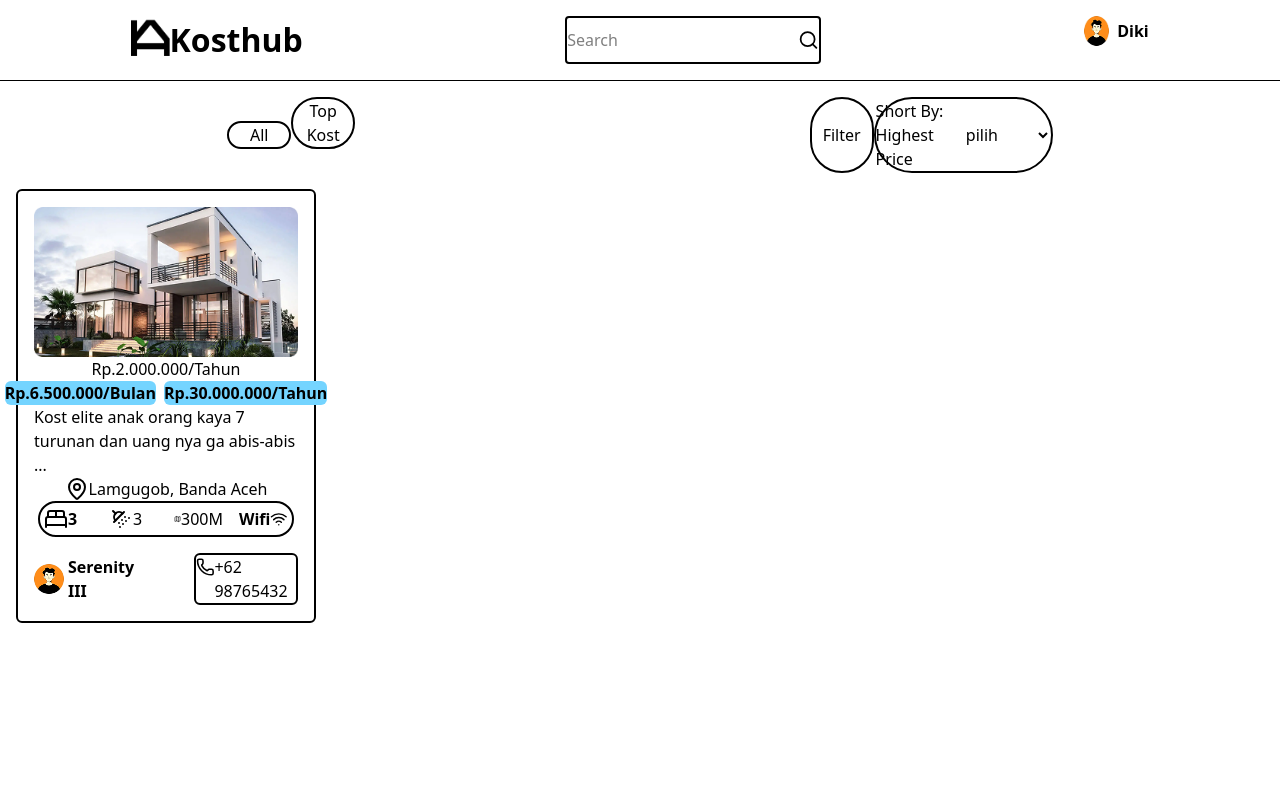
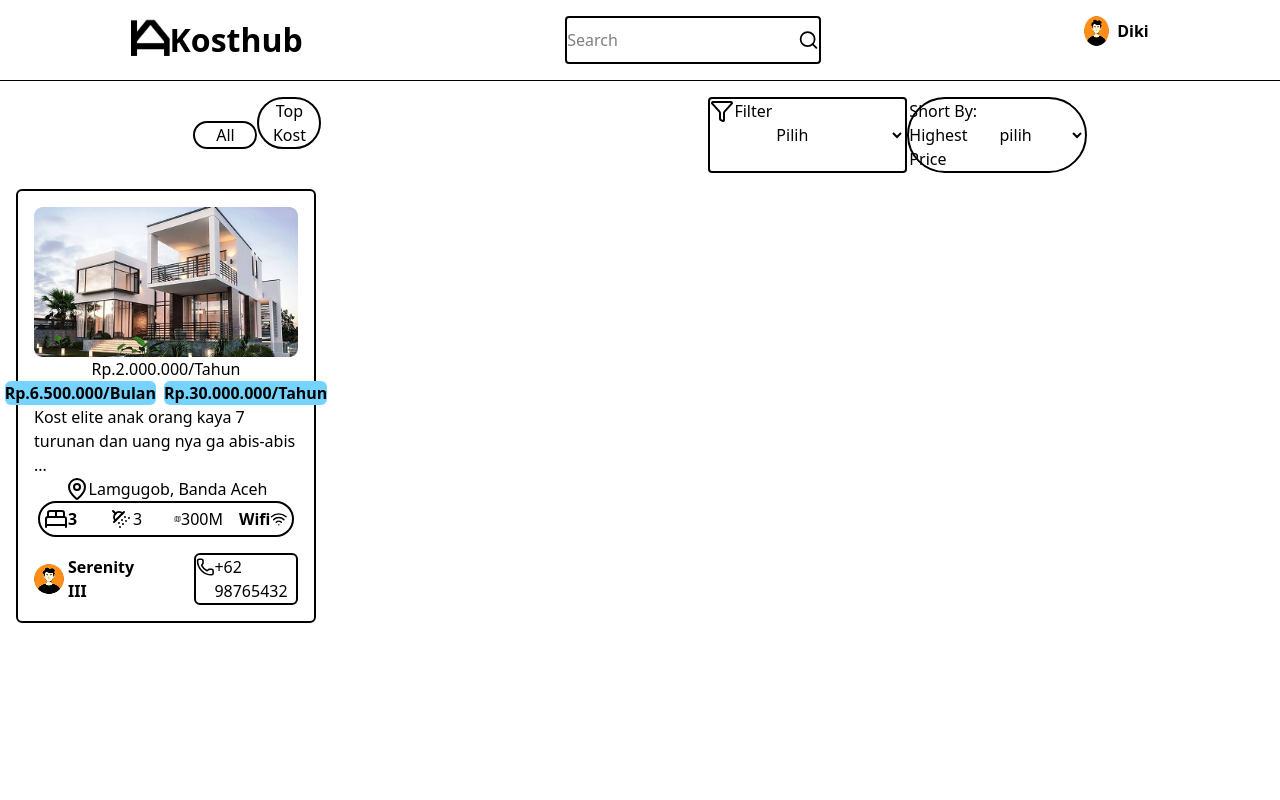
Before and after one commit to Nabilmln/KOSTHUB, a Next.js app: page /Home in a window 1280 px wide. Shown: the top 800 px of the page. Built offline with nearby package versions, Linux system fonts and the light colour scheme.

Commit message:
Optimasi Querry

```diff
--- a/src/app/(pages)/Home/page.tsx
+++ b/src/app/(pages)/Home/page.tsx
@@ -4,6 +4,7 @@ import NavbarHome from "@/app/component/navbar/NavbarHome";
 import Items from "@/app/component/card/Items";
 import { itemsData } from "@/app/data/card";
 import FooterLanding from "@/app/component/footer/FooterLanding";
+import { Funnel } from "lucide-react";
 
 const Home = () => {
   const [filter, setFilter] = useState<string>("");
@@ -24,9 +25,30 @@ const Home = () => {
           </div>
 
           <div className="flex">
-            <button className="border-2 rounded-full w-[5vw] hover:bg-sky-400 duration-[1s]">
-              Filter
-            </button>
+            <div className="flex">
+              <form action="" className="border-2 rounded-sm flex">
+                <Funnel />
+                <h1 className="">Filter</h1>
+                <select
+                  value={filter}
+                  className=""
+                  onChange={(e) => setFilter(e.target.value)}
+                >
+                  <option value="-" className="text-black font-bold">
+                    Pilih
+                  </option>
+                  <option value="diminati" className="text-black font-bold">
+                    diminati
+                  </option>
+                  <option
+                    value="paling-diminati"
+                    className="text-black font-bold"
+                  >
+                    paling diminati
+                  </option>
+                </select>
+              </form>
+            </div>
             <form
               action=""
               className="border-2 rounded-full w-[14vw] flex items-center"
```
